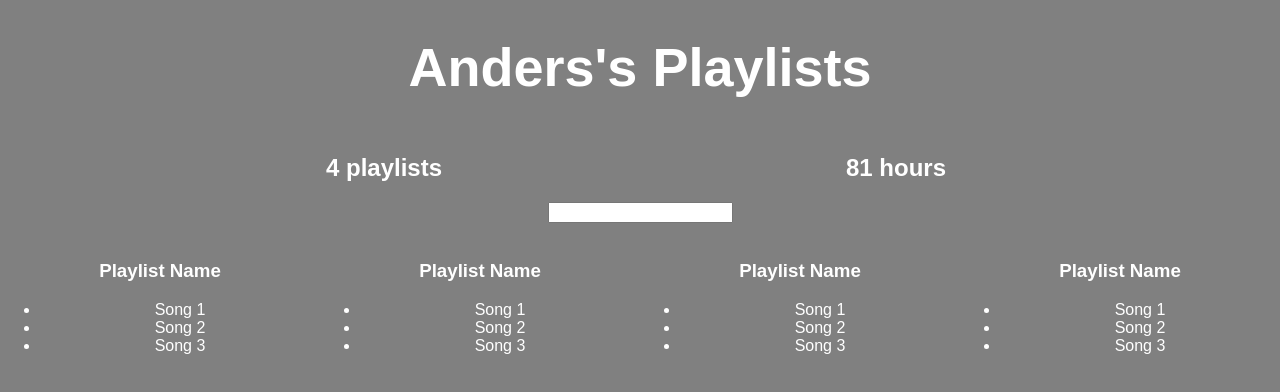
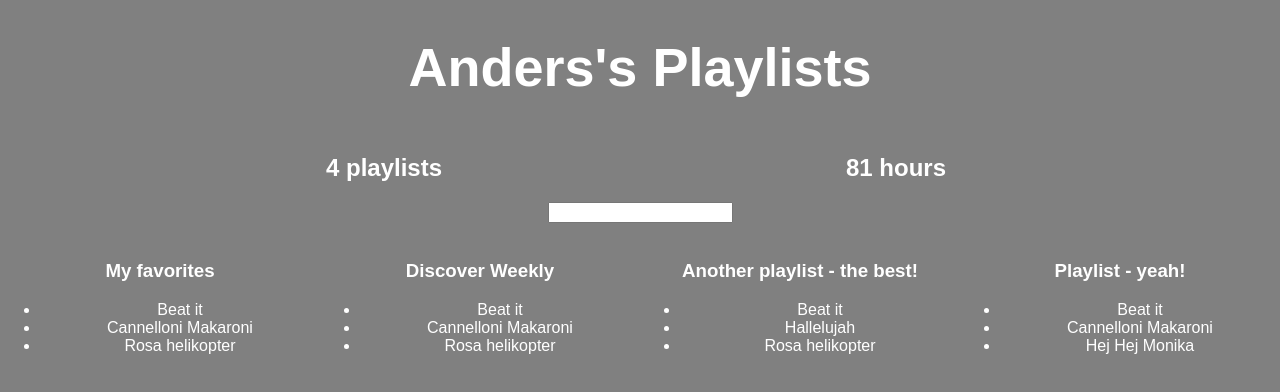
Before and after one commit to dostuffdk/splaylists, a React (Create React App) app: page / in a window 1280 px wide. Shown: the top 392 px of the page. Built offline with nearby package versions, Linux system fonts and the light colour scheme.

Commit message:
Dynamic listing of fake server playlist data.

```diff
--- a/src/App.js
+++ b/src/App.js
@@ -29,7 +29,7 @@
         name: 'Another playlist - the best!',
         songs: [
           {name: 'Beat it', duration: 1345},
-          {name: 'Cannelloni Makaroni', duration: 1236},
+          {name: 'Hallelujah', duration: 1236},
           {name: 'Rosa helikopter', duration: 70000}
         ]
       },
@@ -38,7 +38,7 @@
         songs: [
           {name: 'Beat it', duration: 1345},
           {name: 'Cannelloni Makaroni', duration: 1236},
-          {name: 'Rosa helikopter', duration: 70000}
+          {name: 'Hej Hej Monika', duration: 70000}
         ]
       },
     ]
@@ -84,14 +84,15 @@
 
 class Playlist extends Component {
   render() {
+    let playlist = this.props.playlist;
     return (
       <div style={{ ...defaultStyle, display: 'inline-block', width: '25%' }}>
         <img />
-        <h3>Playlist Name</h3>
+        <h3>{playlist.name}</h3>
         <ul>
-          <li>Song 1</li>
-          <li>Song 2</li>
-          <li>Song 3</li>
+          {playlist.songs.map(song =>
+            <li>{song.name}</li>
+          )}
         </ul>
       </div>
     );
@@ -122,10 +123,9 @@
           <PlaylistCounter playlists={this.state.serverData.user.playlists} />
           <HoursCounter playlists={this.state.serverData.user.playlists} />
           <Filter />
-          <Playlist />
-          <Playlist />
-          <Playlist />
-          <Playlist />
+          {this.state.serverData.user.playlists.map(playlist =>
+            <Playlist playlist={playlist} />
+          )}
         </div> : <h1 style={defaultStyle}>Loading...</h1>
         }
       </div>
```
